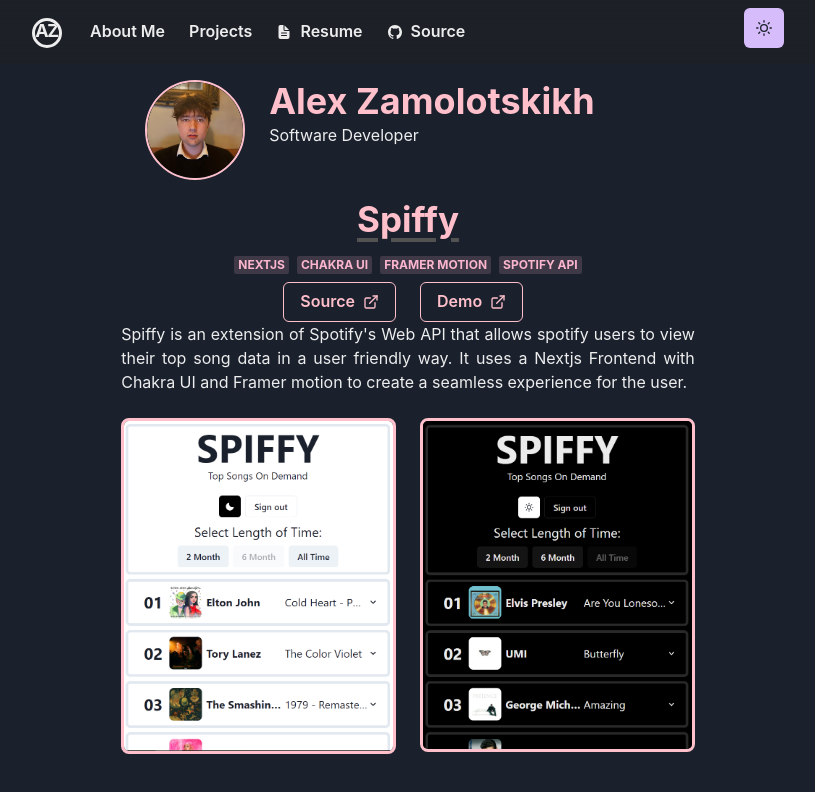
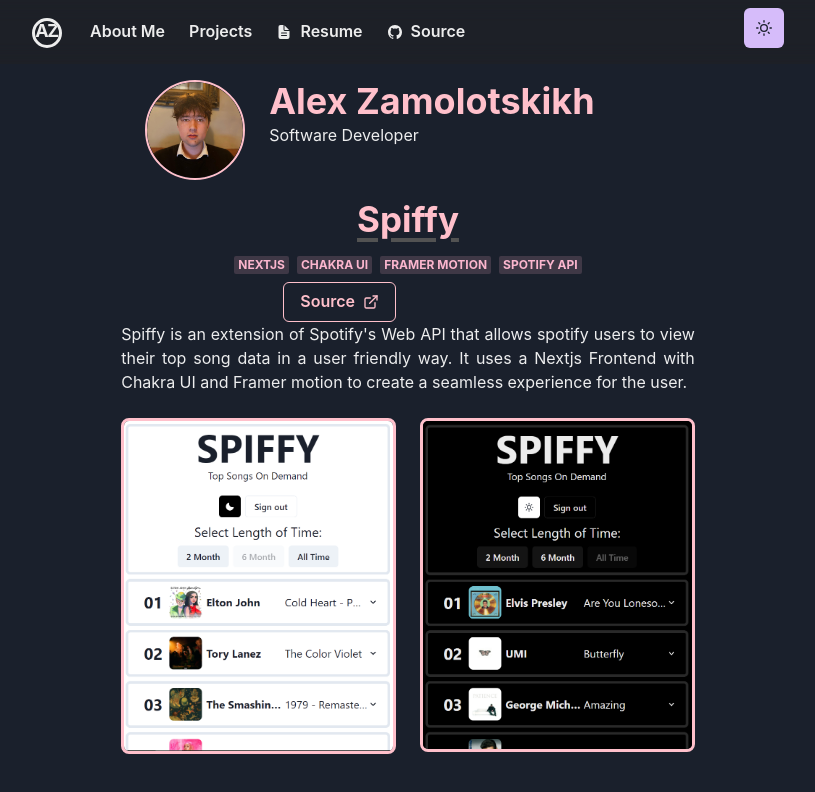
Before and after one commit to zamolots/Portfolio, a Next.js app: page /projects/spiffy in a window 1280 px wide. Shown: the top 792 px of the page, without its empty margins (232-1047 px from the left). Built offline with nearby package versions, Linux system fonts and the light colour scheme.

Commit message:
Update spiffy.js

```diff
--- a/pages/projects/spiffy.js
+++ b/pages/projects/spiffy.js
@@ -91,9 +91,7 @@
                         </Box>
                     </LSection>
                     <RSection delay={0.5}>
-                        <Link isExternal="true" href="https://spifffy.netlify.app/">
-                            <Button variant="outline" rightIcon={<ExternalLinkIcon />} borderColor={useColorModeValue('#553C9A','pink')} color={useColorModeValue('#553C9A','pink')}>Demo</Button>
-                        </Link>
+
                     </RSection>
                 </SimpleGrid>
             </Box>
```
